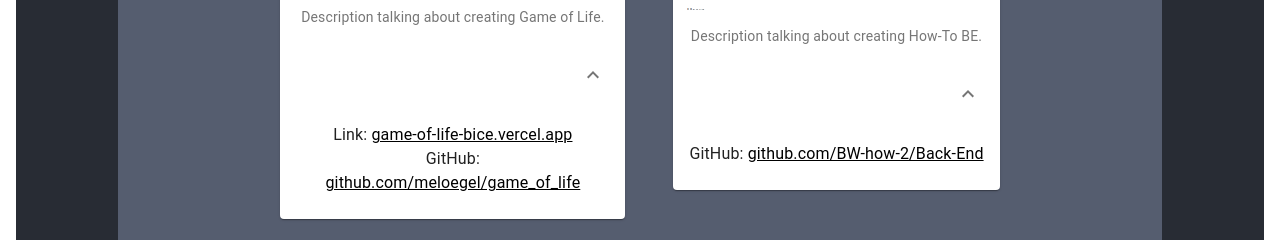
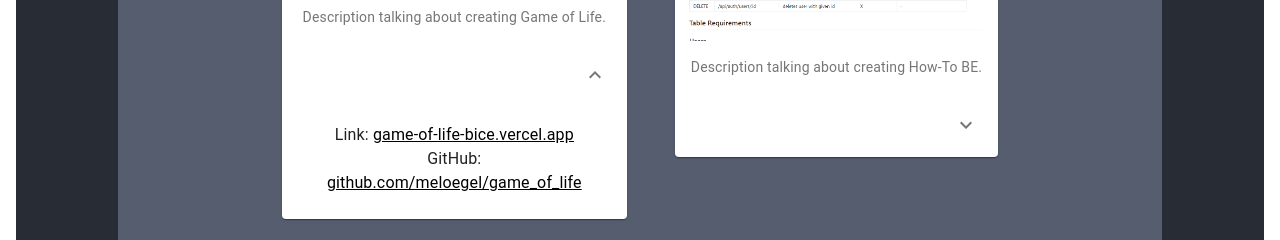
Before and after one commit to meloegel/portfolio, a React (Create React App) app: page / in a window 1280 px wide. Both pictures are taken after a click on the button 590 px from the left and 1755 px from the top of the page. Shown: the part 1686-1926 px from the top of the page. Built offline with nearby package versions, Linux system fonts and the light colour scheme.

Commit message:
fixing expanding project cards

```diff
--- a/src/components/projects.js
+++ b/src/components/projects.js
@@ -1,4 +1,4 @@
-import React from 'react'
+import React, { useState } from 'react'
 import clsx from 'clsx';
 import { makeStyles } from '@material-ui/core/styles';
 import Card from '@material-ui/core/Card';
@@ -30,10 +30,18 @@ const useStyles = makeStyles((theme) => ({
 
 const Projects = () => {
     const classes = useStyles();
-    const [expanded, setExpanded] = React.useState(false);
+    const [expanded, setExpanded] = useState(false);
+    const [oneExpand, setOneExpand] = useState(false);
+    const [twoExpand, setTwoExpand] = useState(false);
 
     const handleExpandClick = () => {
         setExpanded(!expanded)
+    }
+    const handleTwoExpand = () => {
+        setTwoExpand(!twoExpand)
+    }
+    const handleOneExpand = () => {
+        setOneExpand(!oneExpand)
     }
 
     return (
@@ -62,14 +70,14 @@ const Projects = () => {
                             <CardActions>
                                 <IconButton
                                     className={clsx(classes.expand, {
-                                        [classes.expandOpen]: expanded,
+                                        [classes.expandOpen]: oneExpand,
                                     })}
-                                    onClick={handleExpandClick}
-                                    aria-expanded={expanded}
+                                    onClick={handleOneExpand}
+                                    aria-expanded={oneExpand}
                                     aria-label="links"
                                 ><ExpandMoreIcon /></IconButton>
                             </CardActions>
-                            <Collapse in={expanded} timeout="auto" unmountOnExit>
+                            <Collapse in={oneExpand} timeout="auto" unmountOnExit>
                                 <CardContent>
                                     <Typography>Link: <a className='cardLink' href='https://game-of-life-bice.vercel.app/' >game-of-life-bice.vercel.app</a></Typography>
                                     <Typography>GitHub: <a className='cardLink' href='https://github.com/meloegel/Game_of_life' >github.com/meloegel/game_of_life</a></Typography>
@@ -98,14 +106,14 @@ const Projects = () => {
                             <CardActions>
                                 <IconButton
                                     className={clsx(classes.expand, {
-                                        [classes.expandOpen]: expanded,
+                                        [classes.expandOpen]: twoExpand,
                                     })}
-                                    onClick={handleExpandClick}
-                                    aria-expanded={expanded}
+                                    onClick={handleTwoExpand}
+                                    aria-expanded={twoExpand}
                                     aria-label="links"
                                 ><ExpandMoreIcon /></IconButton>
                             </CardActions>
-                            <Collapse in={expanded} timeout="auto" unmountOnExit>
+                            <Collapse in={twoExpand} timeout="auto" unmountOnExit>
                                 <CardContent>
                                     <Typography>GitHub: <a className='cardLink' href=' https://github.com/BW-how-2/Back-End'>github.com/BW-how-2/Back-End</a></Typography>
                                 </CardContent>
```
